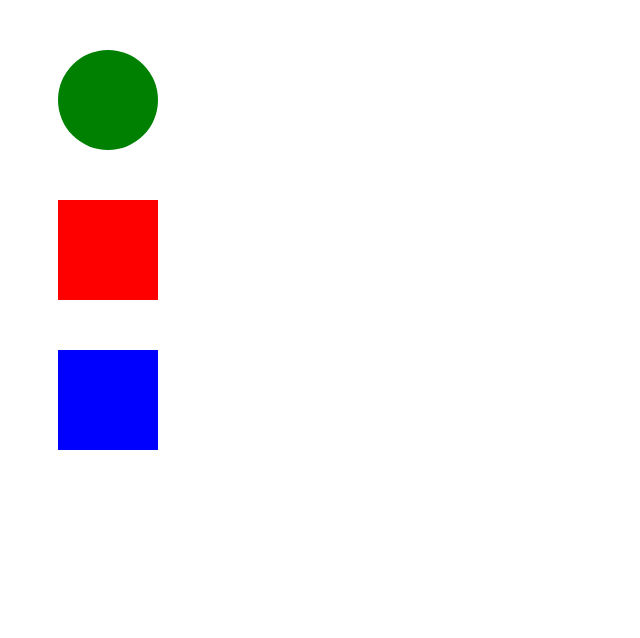
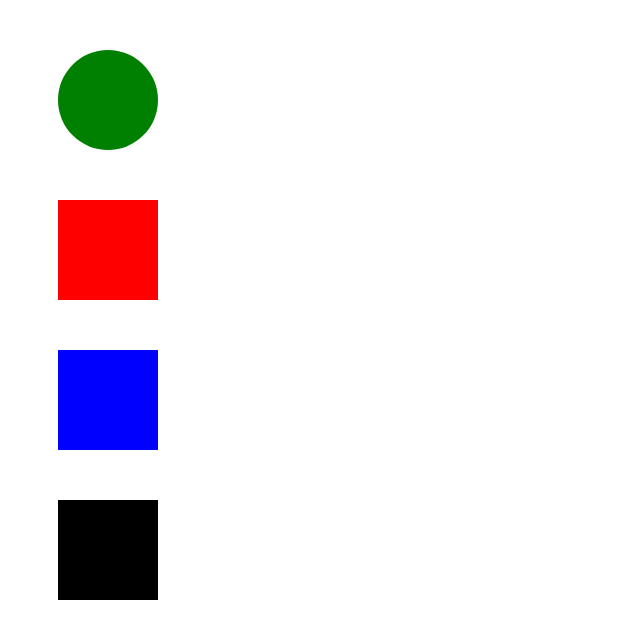
Before and after one commit to ilyasin2/testgit, a plain HTML site: page index.html in a window 1280 px wide. Shown: the whole page, without its empty margins (0-640 px from the left). Drawn offline with Linux system fonts and the light colour scheme.

Commit message:
black block

```diff
--- a/index.html
+++ b/index.html
@@ -10,6 +10,7 @@
 <div id="second"></div>
 <div id="pink"></div>
 <div id="blue"></div>
+<div id="block"></div>
 <script src="main.js"></script>
 </body>
 </html>
--- a/main.css
+++ b/main.css
@@ -3,6 +3,12 @@
     height: 100px;
     background: green;
     border-radius: 50%;
+    margin: 50px;
+}
+#block {
+    width: 100px;
+    height: 100px;
+    background: black;
     margin: 50px;
 }
 
```
